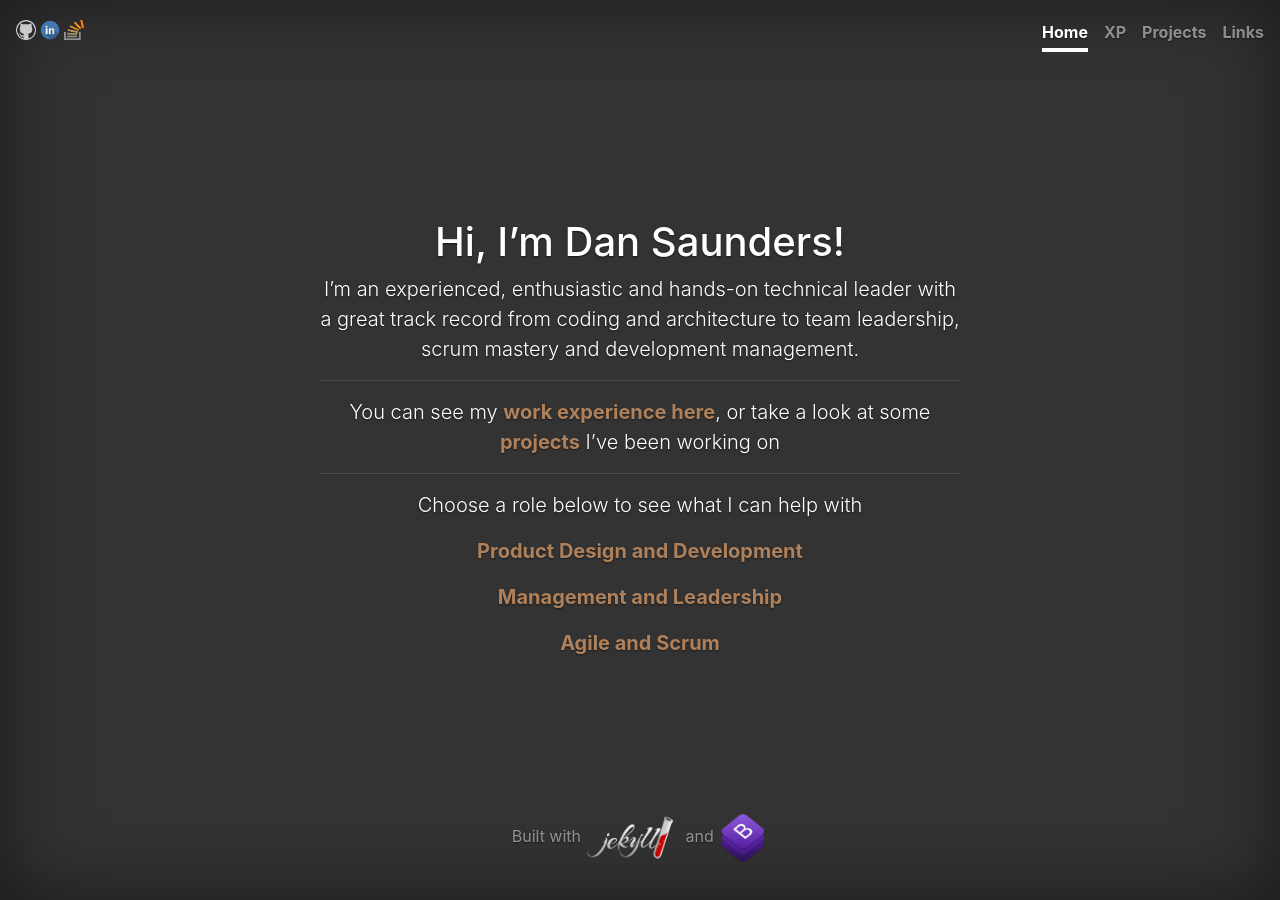
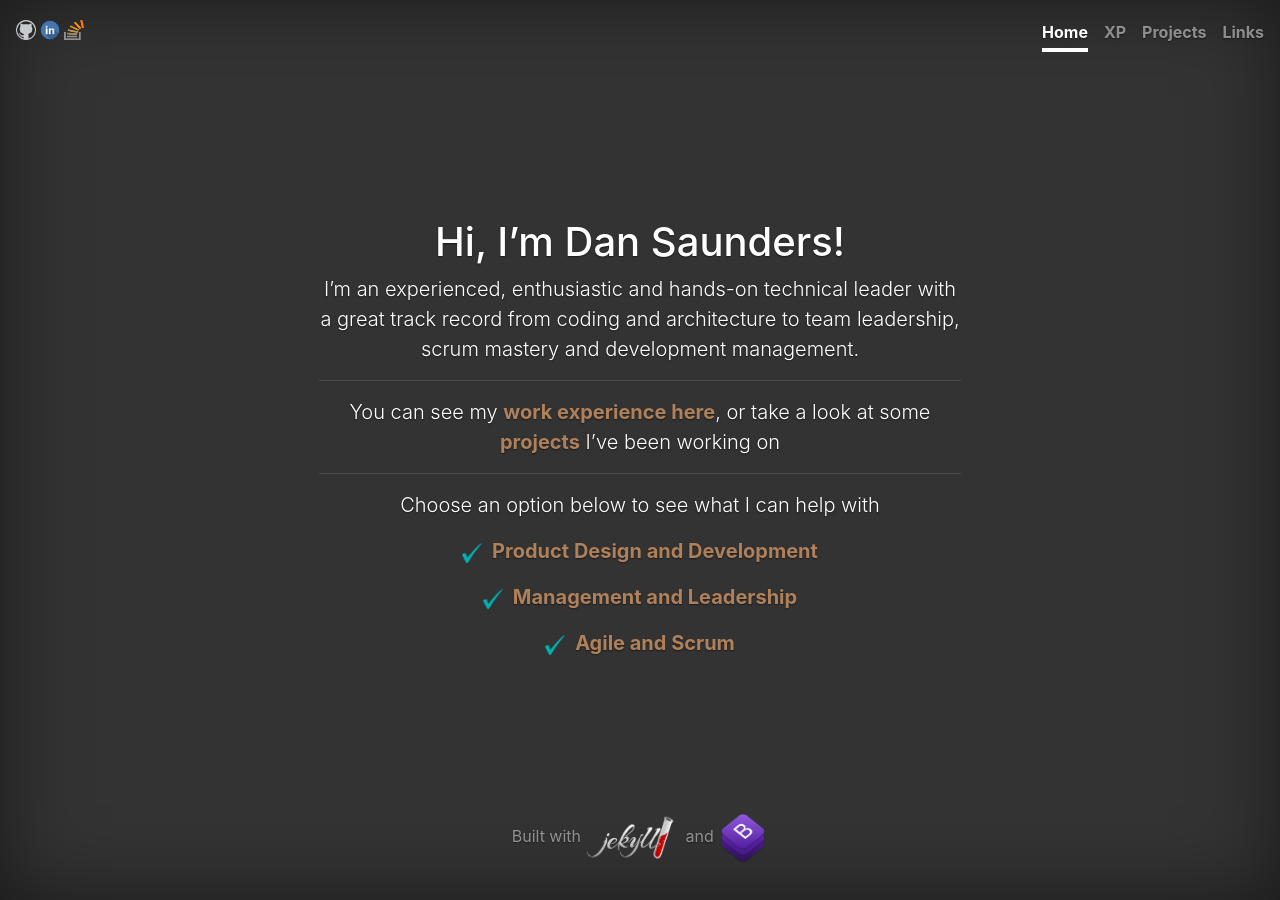
Before and after one commit to djadsaunders/djadsaunders.github.io, a Jekyll site: the page built from index.md, in a window 1280 px wide. Built offline with Jekyll 4.4.1, drawn with Linux system fonts in a browser that asks for light colours.

Commit message:
Added check marks icons

```diff
--- a/index.md
+++ b/index.md
@@ -3,6 +3,14 @@ layout: home
 title: "Home"
 ---
 # Hi, I'm Dan Saunders!
+
+<style>
+    .tick-icon {
+        width: 20px;
+        height: 20px;
+        margin-right: 0.5em;
+    }
+</style>
 
 {:.lead}
 I'm an experienced, enthusiastic and hands-on technical leader
@@ -16,13 +24,13 @@ You can see my [work experience here](/xp), or take a look at some [projects](/p
 ---
 
 {:.lead}
-Choose a role below to see what I can help with
+Choose an option below to see what I can help with
 
 {:.lead}
-[Product Design and Development](/coding)
+<img class="tick-icon" src="{{ "assets/images/checkmark.png" | relative_url }}" />[Product Design and Development](/coding)
 
 {:.lead}
-[Management and Leadership](/management)
+<img class="tick-icon" src="{{ "assets/images/checkmark.png" | relative_url }}" />[Management and Leadership](/management)
 
 {:.lead}
-[Agile and Scrum](/agile)
+<img class="tick-icon" src="{{ "assets/images/checkmark.png" | relative_url }}" />[Agile and Scrum](/agile)
```
Also changed, not shown: assets/images/checkmark.png (added).
